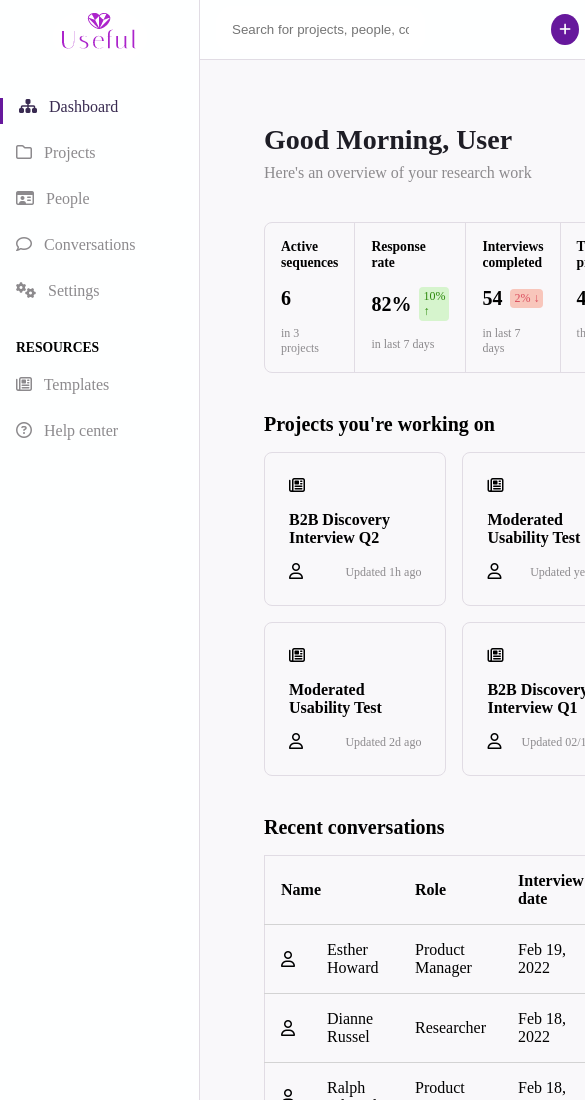
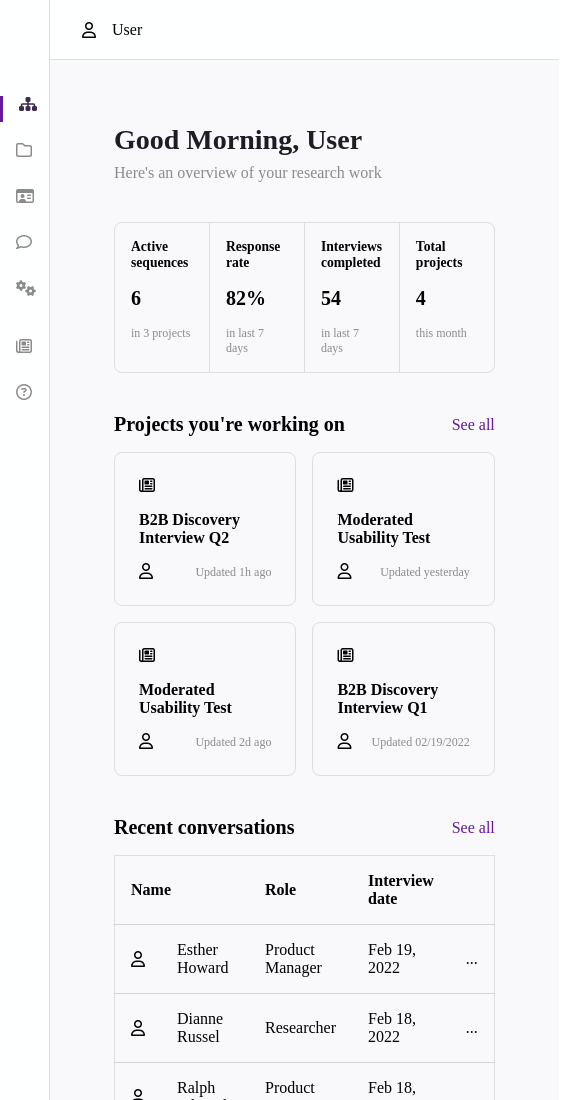
Before and after one commit to Mtec-DrewIvey/sass-dashboard, a plain HTML site: page index.html in a window 390 px wide. Shown: the top 1100 px of the page, 585 px wide, since content can reach past the window. Drawn offline with Linux system fonts and the light colour scheme.

Commit message:
Added media query to collapse sidebar and remove searchbar that took up a lot of space. Main content already responsive thanks to flexbox. Tue Jan 30 09:20:29 MST 2024

```diff
--- a/index.html
+++ b/index.html
@@ -14,8 +14,7 @@
             <input type="text" name="searchBar" placeholder="Search for projects, people, conversations...">
         </div>
         <div class="user-options">
-            <button><i class="fa-solid fa-plus"></i></button>
-            <i class="fa-regular fa-user"></i>Drew Ivey
+            <i class="fa-regular fa-user"></i>User
         </div>
     </header>
     <!-- Sidebar Nav -->
@@ -31,30 +30,30 @@
                 </div>
                 <div class="nav-item">
                     <a href="#"><i class="fa-regular fa-folder"></i>
-                    Projects</a>
+                    <span>Projects</span></a>
                 </div>
                 <div class="nav-item">
                     <a href="#"><i class="fa-regular fa-id-card"></i>
-                    People</a>
+                    <span>People</span></a>
                 </div>
                 <div class="nav-item">
                     <a href="#"><i class="fa-regular fa-comment"></i>
-                    Conversations</a>
+                    <span>Conversations</span></a>
                 </div>
                 <div class="nav-item">
                     <a href="#"><i class="fa-solid fa-gears"></i>
-                    Settings</a>
+                    <span>Settings</span></a>
                 </div>
             </div>
             <div class="resource-nav">
                 <h6>RESOURCES</h6>
                 <div class="nav-item">
                     <a href="#"><i class="fa-regular fa-newspaper"></i>
-                    Templates</a>
+                    <span>Templates</span></a>
                 </div>
                 <div class="nav-item">
                     <a href="#"><i class="fa-regular fa-circle-question"></i>
-                    Help center</a>
+                <span>Help center</a>
                 </div>
             </div>
         </nav>
--- a/styles/style.scss
+++ b/styles/style.scss
@@ -31,26 +31,22 @@ header {
 
     .search {
         @include mixins.search-input;
-
-        @media (max-width: 700px) {
-            input {
-                min-width: 50px;
-            }
-        }
     }
 
     .user-options {
         @extend %flex-align;
         gap: 1rem;
-        padding: 1rem;
+        padding-right: 2rem;
 
         button {
+            cursor: pointer;
             padding: .5rem;
             border-radius: 50%;
             border-style: none;
             background-color: variables.$active-link;
             color: variables.$bg-side;
         }
+
     }
 
 }
@@ -231,14 +227,43 @@ header {
         text-align: left;
     }
 
+    td p {
+        cursor: pointer;
+    }
+
     .user-info {
         @extend %flex-align;
         gap: 2rem;
     }
-
 }
 
 // Timeframe subtext in cards
 .timeframe {
     @extend %card-sub-text;
 }
+
+// Media Query
+@media (max-width: 700px) {
+    body {
+        grid-template-columns: 50px 1fr;
+    }
+    input {
+        display: none;
+    }
+    header {
+        justify-content: flex-start;
+    }
+
+    nav{
+        margin-top: 6rem;
+    }
+
+    span, h6{
+        display: none;
+    }
+
+    .company-logo  {
+        position: absolute;
+        left: -500px;
+    }
+}
```
Also changed, not shown: styles/style.css, 1 other file.
